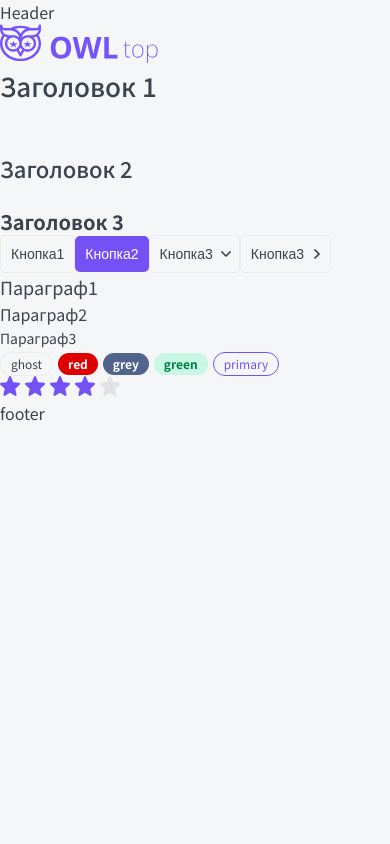
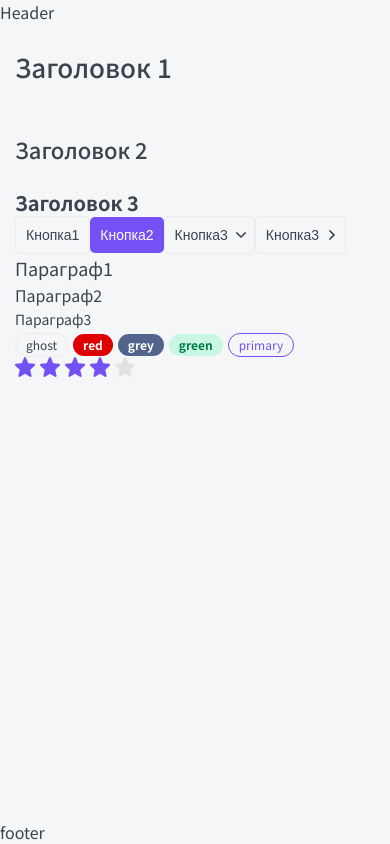
Before and after one commit to GaluzaMaksim996/React-Next-TS, a Next.js app: page / in a window 390 px wide. Built offline with nearby package versions, Linux system fonts and the light colour scheme.

Commit message:
add styles Layout

```diff
--- a/layout/Header/Header.tsx
+++ b/layout/Header/Header.tsx
@@ -1,6 +1,6 @@
-const Header = () => {
+const Header = ({ className, ...props }) => {
   return (
-    <header>
+    <header className={className}>
       <div>Header</div>
     </header>
   );
--- /dev/null
+++ b/layout/Layout.module.css
@@ -0,0 +1,47 @@
+.wrapper {
+	display: grid;
+	grid-template-columns: auto 230px minmax(320px, 1200px) auto;
+	grid-template-rows: auto 1fr auto;
+	min-height: 100vh;
+	gap: 40px 30px;
+	grid-template-areas:
+		". header header ."
+		". sidebar body ."
+		"footer footer footer footer";
+}
+
+.header {
+	grid-area: header;
+}
+
+.sidebar {
+	grid-area: sidebar;
+}
+
+.body {
+	grid-area: body;
+	outline: none;
+}
+
+.footer {
+	grid-area: footer;
+}
+
+@media (max-width: 765px) {
+	.wrapper {
+		grid-template-columns: minmax(320px, 1fr);
+		grid-template-areas:
+			"header"
+			"body"
+			"footer";
+		gap: 10px;
+	}
+
+	.sidebar {
+		display: none !important;
+	}
+
+	.body {
+		padding: 15px;
+	}
+}
--- a/layout/Layout.tsx
+++ b/layout/Layout.tsx
@@ -1,16 +1,17 @@
 import { FunctionComponent } from 'react';
+import { LayoutProps } from './Layout.props';
 import Footer from './Footer/Footer';
 import Header from './Header/Header';
-import { LayoutProps } from './Layout.props';
 import Sidebar from './Sidebar/Sidebar';
+import styles from './Layout.module.css';
 
 const Layout = ({ children }: LayoutProps) => {
   return (
-    <div>
-      <Header />
-      <Sidebar />
-      <main>{children}</main>
-      <Footer />
+    <div className={styles.wrapper}>
+      <Header className={styles.header} />
+      <Sidebar className={styles.sidebar} />
+      <main className={styles.body}>{children}</main>
+      <Footer className={styles.footer} />
     </div>
   );
 };
```
